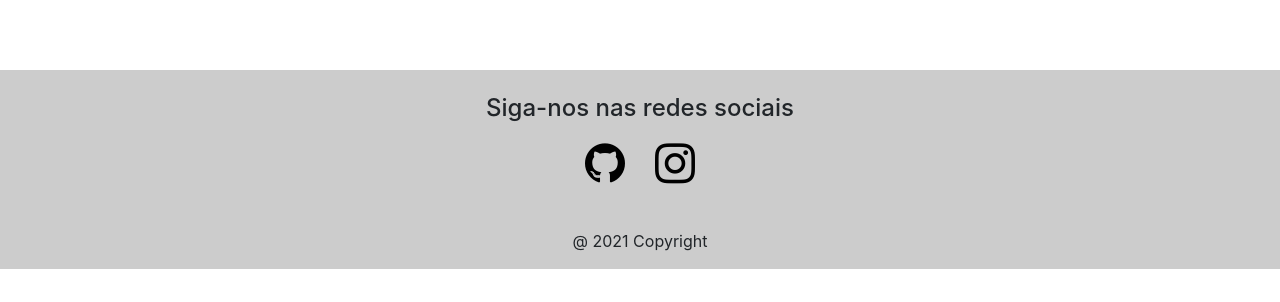
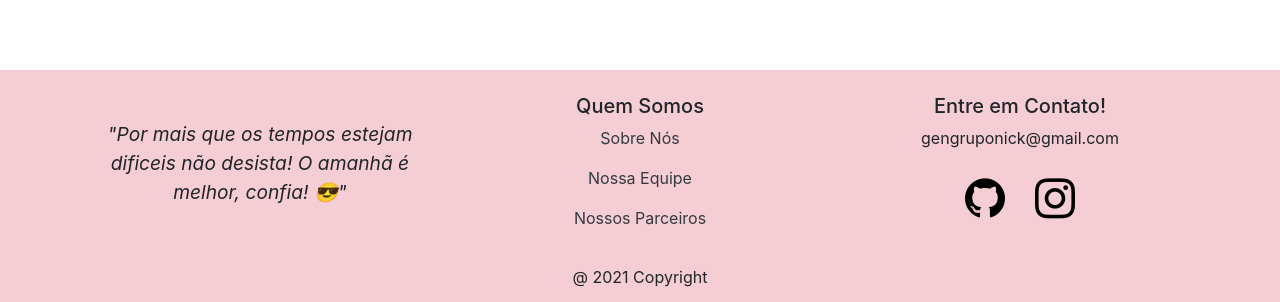
Before and after one commit to GenNCK/frontend-projeto-nick, an Angular app: page / in a window 1280 px wide. Shown: the part 592-894 px from the top of the page. Before the commit the page ends 861 px from the top, so only its background shows below. Built offline with nearby package versions, Linux system fonts and the light colour scheme.

Commit message:
Ajustes no rodapé

```diff
--- a/src/app/rodape/rodape.component.css
+++ b/src/app/rodape/rodape.component.css
@@ -25,5 +25,9 @@ ul.social-network li{
 }
 
 .page-footer{
-    background-color: #CCCCCC;
+    background-color: #F5CDD4;
 }
+
+.estilo{
+    font-size: 1.2rem;
+}
--- a/src/app/rodape/rodape.component.html
+++ b/src/app/rodape/rodape.component.html
@@ -1,10 +1,69 @@
-<br>
-<br>
-<br>
+<br />
+<br />
+<br />
 <footer class="page-footer font-small pt-4">
+  <div class="container">
 
-    <div class="container">
+    <div class="row">
+        <div class="col-md-4 d-flex justify-content-center estilo">
+            <p class="font-italic d-flex text-center align-items-center">"Por mais que os tempos estejam dificeis não desista! O amanhã é melhor, confia! 😎"</p>
+        </div>
 
+
+
+        <div class=" col-md-4 text-center">
+            <h5>Quem Somos</h5>
+            <p><a class="text-dark" href="/sobreNos">Sobre Nós</a></p>
+            <p><a class="text-dark" href="/equipe">Nossa Equipe</a></p>
+            <p><a class="text-dark" href="/parceiros">Nossos Parceiros</a></p>
+        </div>
+
+
+
+        <div class="col-md-4 text-center ">
+            <h5>Entre em Contato!</h5>
+            <p>gengruponick@gmail.com</p>
+            <div class="col-md-12 d-flex justify-content-center">
+                <ul class="social-network">
+                    <li>
+                        <a href="https://github.com/GenNCK" target="_blank" class="icoGithub ">
+                            <i class="fa fa-github" aria-hidden="true"></i>
+                        </a>
+                    </li>
+
+                    <li>
+                        <a href="https://www.instagram.com/nickgen_/" target="_blank" class="icoInstagram ">
+                            <i class="fa fa-instagram" aria-hidden="true"></i>
+                        </a>
+                    </li>
+
+                </ul>
+            </div>
+        </div>
+
+    </div>
+
+
+
+    <div class="footer-copyright text-center py-3">
+        <span class="text-black">@ 2021 Copyright</span>
+
+    </div>
+
+
+
+
+
+
+
+
+
+
+
+
+
+
+    <!--
         <div class="row">
             <div class="col-md-12 d-flex justify-content-center">
                 <h4 class="text-black">Siga-nos nas redes sociais</h4>
@@ -28,12 +87,29 @@
 
                 </ul>
             </div>
-        </div>
-    </div>
+
+
+        <table class="table table-hover">
+            <thead>
+                <tr>
+                  <th scope="col">#</th>
+                  <th scope="col">Titulo</th>
+                  <th scope="col">Classificação</th>
+                  <th scope="col">Impacto</th>
+                  <th scope="col" class="text-right">Modificações</th>
+
+                </tr>
+              </thead>
+        </table>
+
+
 
     <div class="footer-copyright text-center py-3">
         <span class="text-black">@ 2021 Copyright</span>
 
     </div>
+    -->
 
+
+    </div>
 </footer>
```
